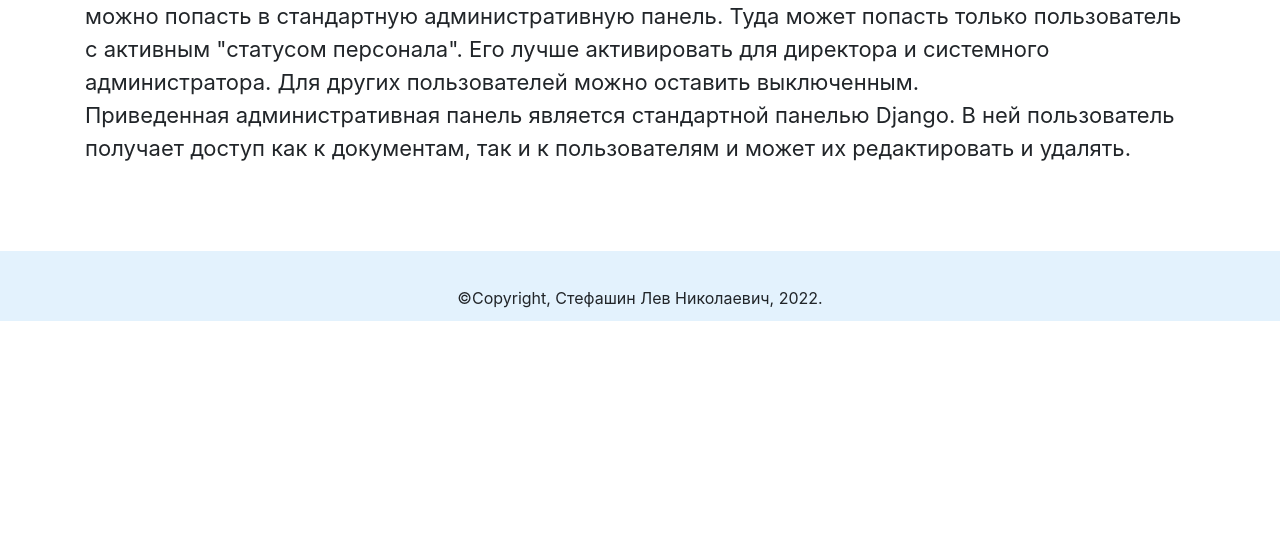
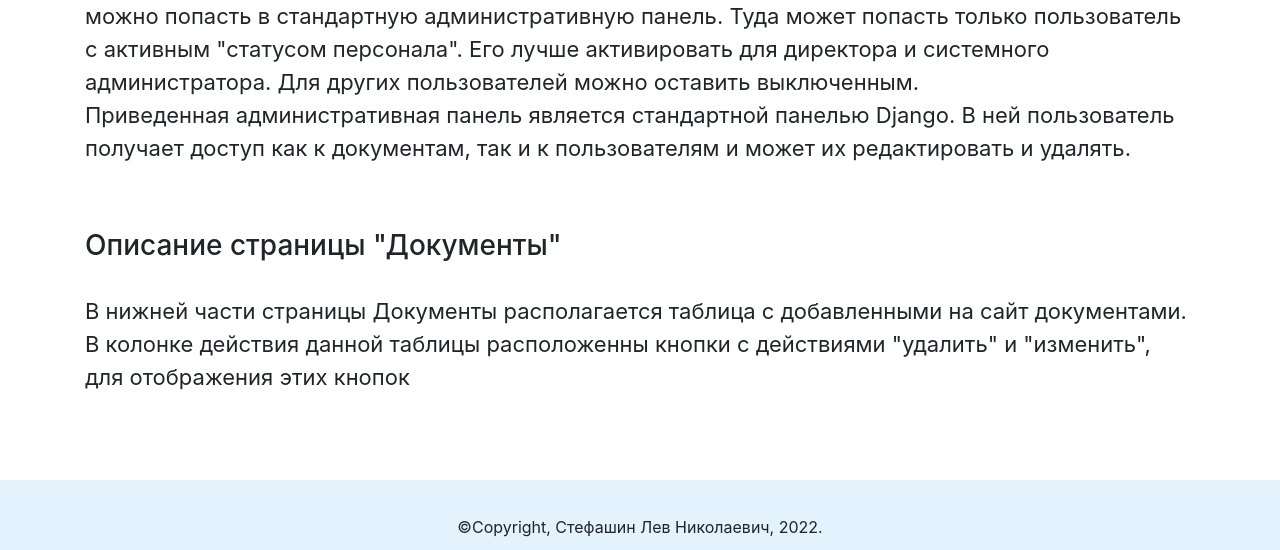
Before and after one commit to msheverdin648/doc_oborot, a Django app: page /documents/description/ in a window 1280 px wide. Shown: the part 788-1338 px from the top of the page. Before the commit the page ends 1109 px from the top, so only its background shows below. Run offline with Django 3.2, Linux system fonts and the light colour scheme; some libraries are stand-ins or nearby versions.

Commit message:
first commit

```diff
--- a/config/documents/views.py
+++ b/config/documents/views.py
@@ -19,7 +19,19 @@ class DocumentsView(View):
         }
         return render(request, 'documents/index.html', context)
 
-
+'''
+                number = models.IntegerField('Номер договора')
+                name = models.CharField('Название договора', max_length=255)
+                type = models.CharField('Тип документа', max_length=255, null=True)
+                author = models.CharField('Автор документа', max_length=255, null=True)
+                doc_from = models.CharField('Отдел откуда документ', max_length=255, null=True)
+                description = models.TextField('Краткое описание документа', null=True)
+                theme = models.CharField('Тема документа', max_length=255, null=True)
+                user = models.ForeignKey(CustomUser, verbose_name='Кто добавил', on_delete=models.CASCADE, null=True)
+                load_date = models.DateTimeField(verbose_name='Дата добавления', auto_now_add=True)
+                change_date = models.DateTimeField(verbose_name='Дата изменения', auto_now=True)
+                file = models.FileField(verbose_name='Электронный файл договора', upload_to='documents/')
+            '''
 class DocumetnsAdd(View):
 
     def post(self, request):
@@ -30,6 +42,11 @@ class DocumetnsAdd(View):
             document.name = form.cleaned_data['name']
             document.number = form.cleaned_data['number']
             document.user = request.user
+            document.type = request.user
+            document.author = request.user
+            document.doc_from = request.user
+            document.description = request.user
+            document.theme = request.user
             document.save()
             return redirect('documents')
 
@@ -56,6 +73,11 @@ class DocumentsChange(View):
             document.name = form.cleaned_data['name']
             document.number = form.cleaned_data['number']
             document.user = request.user
+            document.type = request.user
+            document.author = request.user
+            document.doc_from = request.user
+            document.description = request.user
+            document.theme = request.user
             document.file = request.FILES['file']
             document.save()
             return redirect('documents')
@@ -151,19 +173,7 @@ class CreateReport(View):
             }
             return render(request, 'documents/index.html', context)
         else:
-            '''
-                number = models.IntegerField('Номер договора')
-                name = models.CharField('Название договора', max_length=255)
-                type = models.CharField('Тип документа', max_length=255, null=True)
-                author = models.CharField('Автор документа', max_length=255, null=True)
-                doc_from = models.CharField('Отдел откуда документ', max_length=255, null=True)
-                description = models.TextField('Краткое описание документа', null=True)
-                theme = models.CharField('Тема документа', max_length=255, null=True)
-                user = models.ForeignKey(CustomUser, verbose_name='Кто добавил', on_delete=models.CASCADE, null=True)
-                load_date = models.DateTimeField(verbose_name='Дата добавления', auto_now_add=True)
-                change_date = models.DateTimeField(verbose_name='Дата изменения', auto_now=True)
-                file = models.FileField(verbose_name='Электронный файл договора', upload_to='documents/')
-            '''
+
             data = []  # Окончательный список данных, которые будут возвращены
             for row in documents:
                 source_data = [row.number, row.name, row.type, row.author, row.doc_from, row.theme,
--- a/config/templates/documents/description.html
+++ b/config/templates/documents/description.html
@@ -25,5 +25,12 @@
                 По ссылке <a href="/admin">административная панель</a> можно попасть в стандартную административную панель. Туда может попасть только пользователь с активным "статусом персонала". Его лучше активировать для директора и системного администратора. Для других пользователей можно оставить выключенным.<br>
                 Приведенная административная панель является стандартной панелью Django. В ней пользователь получает доступ как к документам, так и к пользователям и может их редактировать и удалять.
             </p>
+       <br>
+       <br>
+            <h3>Описание страницы "Документы"</h3><br>
+            <p style="font-size: 22px">
+                В нижней части страницы Документы располагается таблица с добавленными на сайт документами. В колонке действия данной таблицы
+                расположенны кнопки с действиями "удалить" и "изменить", для отображения этих кнопок
+            </p>
    </div>
 {% endblock body %}
```
